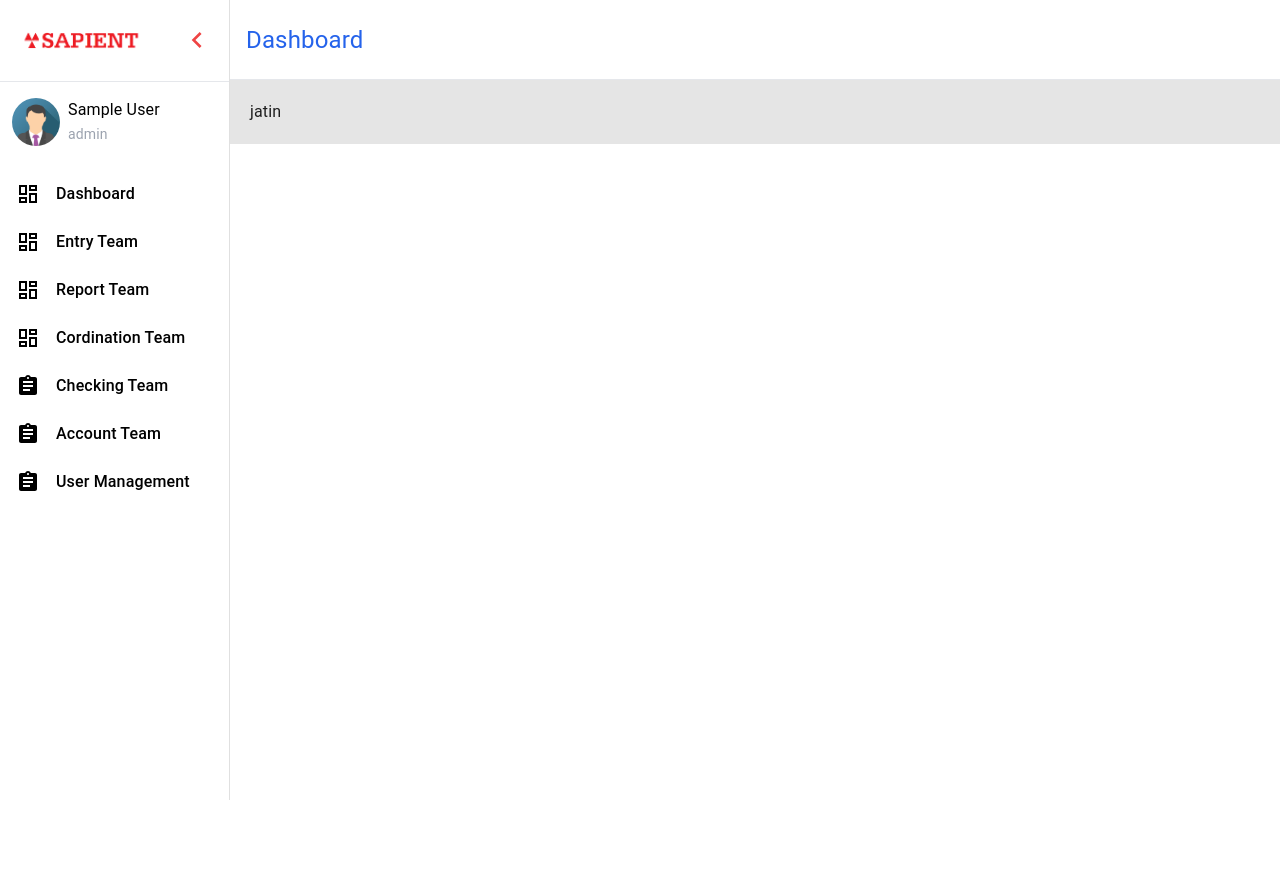
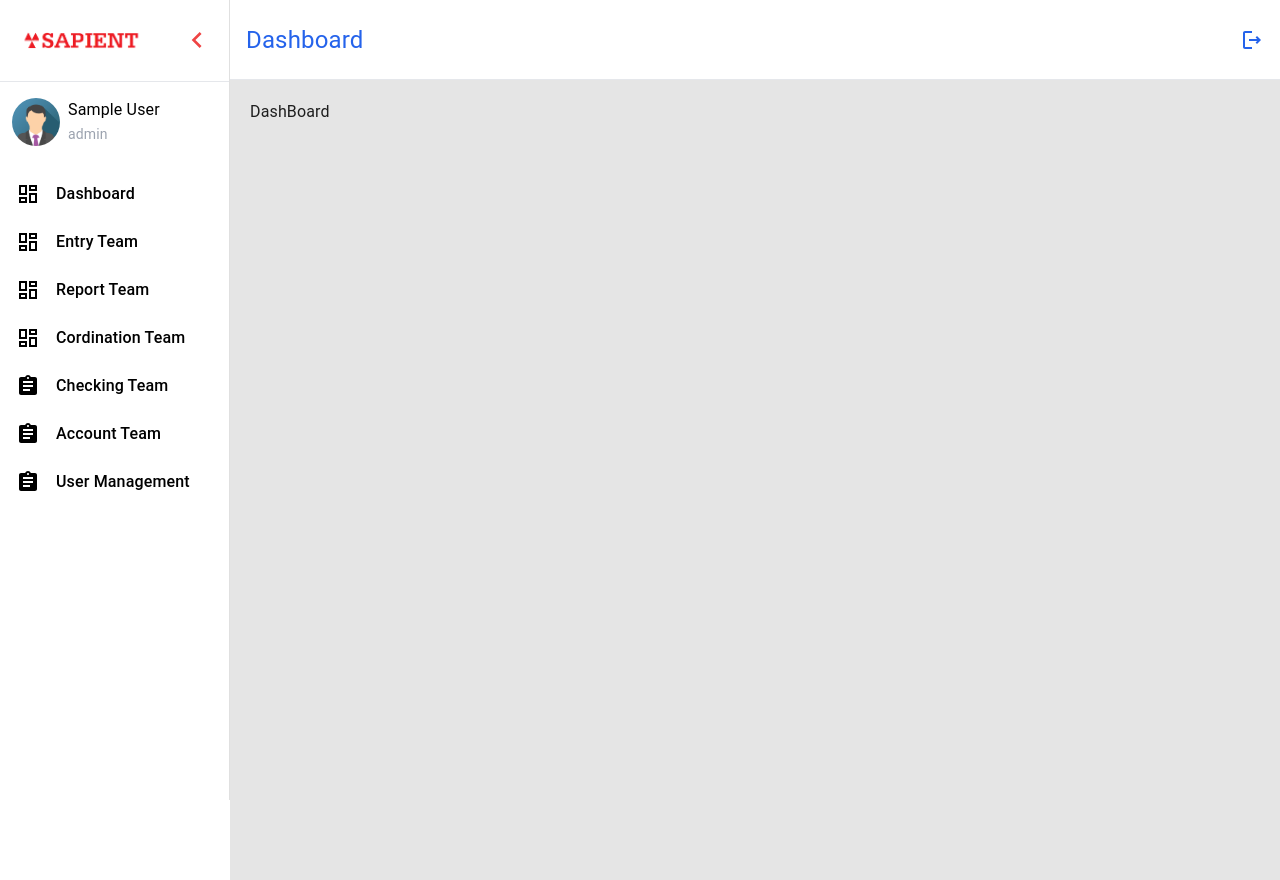
Before and after one commit to jatinmakad/sapient, a React (Create React App) app: page /dashboard in a window 1280 px wide. Before the commit the page ends 800 px from the top, so only its background shows below. Built offline with nearby package versions, Linux system fonts and the light colour scheme; sample sign-in values are in the browser's storage.

Commit message:
0522-tokenComplete

```diff
--- a/src/Component/BasicLayout/BasicLayout.js
+++ b/src/Component/BasicLayout/BasicLayout.js
@@ -3,9 +3,15 @@ import Box from "@mui/material/Box";
 import DrawerLeft from "./DrawerLeft";
 import ChevronRightIcon from "@mui/icons-material/ChevronRight";
 import LogoutOutlinedIcon from "@mui/icons-material/LogoutOutlined";
+import { useDispatch } from "react-redux";
+import { Navigate, useNavigate } from "react-router-dom";
+import ToastComponent from "../Common/TaostComponent";
+import { LogoutFunction } from "../../Slice/AdminSlice";
 const BasicLayout = ({ children, heading }) => {
   const [open, setOpen] = React.useState(true);
   const [ind, setIndex] = React.useState("");
+  const dispatch = useDispatch()
+  const navigate = useNavigate()
   const handleDrawerClose = () => {
     setOpen(false);
   };
@@ -31,7 +37,7 @@ const BasicLayout = ({ children, heading }) => {
         handleMouseDownPassword={handleMouseDownPassword}
       />
       <div className="flex flex-col w-full h-full">
-        <div className="flex lg:p-4 md:p-2 z-30 p-2 bg-white h-20 w-full fixed border-b text-blue-600 justify-between items-center cursor-pointer">
+        <div className="flex lg:p-4 md:p-2 z-30 p-2 bg-white h-20 w-full border-b text-blue-600 justify-between items-center cursor-pointer">
           <p className="lg:text-2xl md:text-2xl text-xl flex items-center capitalize ">
             {!open ? (
               <ChevronRightIcon
@@ -43,10 +49,13 @@ const BasicLayout = ({ children, heading }) => {
             )}
             {heading}
           </p>
-          {/* <LogoutOutlinedIcon className="text-blue-600 " /> */}
+          <LogoutOutlinedIcon
+            className="text-blue-600 "
+            onClick={() => dispatch(LogoutFunction())}
+          />
         </div>
         <div
-          className="lg:p-5 md:p-5 p-3 mt-20 h-auto w-full"
+          className="lg:p-5 md:p-5 p-3 min-h-screen max-h-full w-full"
           style={{ background: "#E5E5E5" }}
         >
           {" "}
--- a/src/Component/Dashboard/Dashboard.js
+++ b/src/Component/Dashboard/Dashboard.js
@@ -4,7 +4,7 @@ import BasicLayout from '../BasicLayout/BasicLayout'
 const Dashboard = () => {
   return (
     <BasicLayout heading="Dashboard">
-        jatin
+        DashBoard
     </BasicLayout>
   )
 }
--- a/src/Slice/AdminSlice.js
+++ b/src/Slice/AdminSlice.js
@@ -36,18 +36,13 @@ const loginSlice = createSlice({
       state.isLoading = false;
       state.admin = "";
       state.isAuth = false;
-    }
+    },
   },
 });
 
 const { actions } = loginSlice;
-export const {
-  loginPending,
-  loginSuccess,
-  loginFail,
-  logout,
-  logoutPending
-} = actions;
+export const { loginPending, loginSuccess, loginFail, logout, logoutPending } =
+  actions;
 export default loginSlice.reducer;
 
 export const LoginFunction = (Data) => {
@@ -60,7 +55,7 @@ export const LoginFunction = (Data) => {
         Data,
         config
       );
-      localStorage.setItem("auth",  JSON.stringify(data));
+      localStorage.setItem("auth", JSON.stringify(data));
       dispatch(loginSuccess(data));
       if (data.success === true) {
         ToastComponent("Login Successfully", "success");
@@ -73,15 +68,8 @@ export const LoginFunction = (Data) => {
 };
 export const LogoutFunction = () => {
   return async (dispatch) => {
-    try {
-      dispatch(logoutPending());
-      const { data } = await axios.get(`/api/v1/logout`);
-      dispatch(logout());
-      if (data.success === true) {
-        ToastComponent("Logout Successfully", "error");
-      }
-    } catch (error) {
-      ToastComponent(error.response.data.message, "error");
-    }
+    localStorage.removeItem("auth");
+    dispatch(logout());
+    ToastComponent("Logout Successfully", "success");
   };
 };
```
